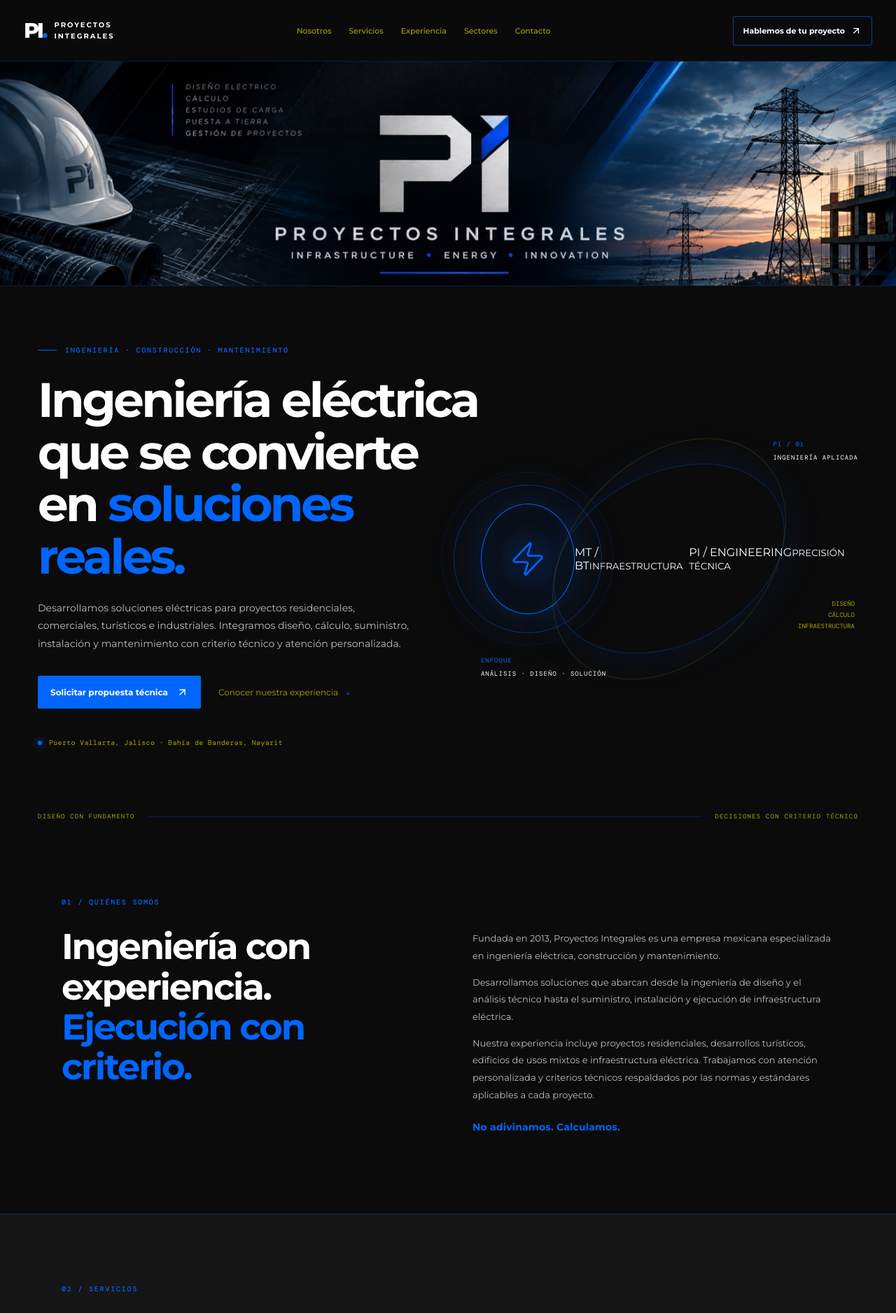
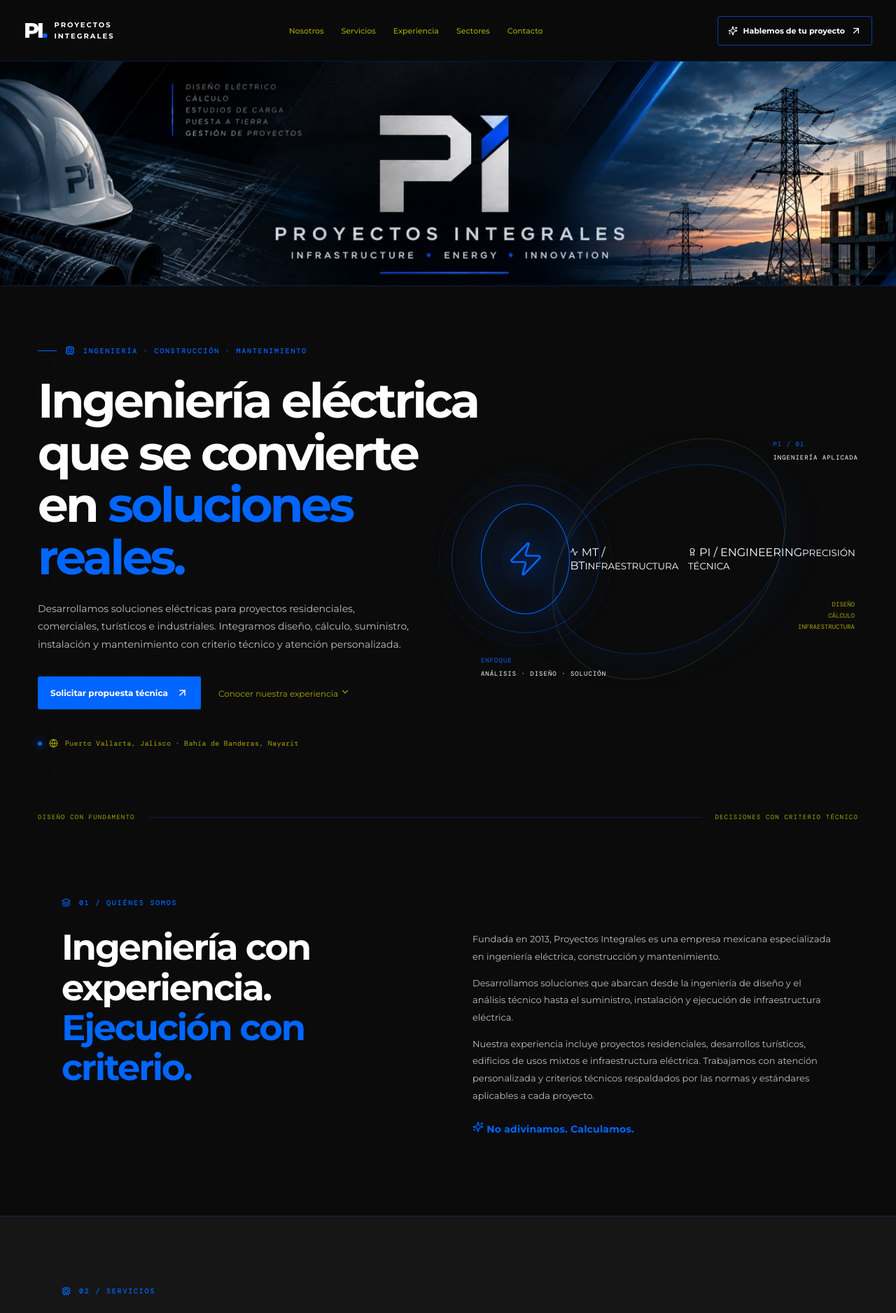
Before and after one commit to aegistechmx/proyectos-integrales-web, a React (Vite) app: page / in a window 1280 px wide. Shown: the top 1877 px of the page at 70% size. Built offline with nearby package versions, Linux system fonts and the light colour scheme.

Commit message:
Enhance UI with new icons and interactive elements
Updated icons and classes for various elements, enhancing visual feedback and interactivity. Adjusted section headings and improved accessibility with ARIA labels.

```diff
--- a/src/main.jsx
+++ b/src/main.jsx
@@ -3,7 +3,8 @@ import { createRoot } from "react-dom/client";
 import {
   ArrowUpRight, Zap, DraftingCompass, Cable, ShieldCheck,
   ClipboardCheck, Building2, Hotel, Factory, HardHat,
-  Mail, Phone, MapPin, Menu, X, CheckCircle2
+  Mail, Phone, MapPin, Menu, X, CheckCircle2, Cpu, Activity,
+  Globe, Award, Sparkles, Layers, ChevronDown
 } from "lucide-react";
 import "./styles.css";
 
@@ -141,7 +142,6 @@ function App() {
 
   const closeMenu = () => setMenuOpen(false);
 
-  // Animaciones de entrada al desplazarse por la página
   useEffect(() => {
     const selectors = [
       ".intro",
@@ -229,14 +229,14 @@ function App() {
           <a href="#contacto" onClick={closeMenu}>Contacto</a>
         </nav>
 
-        <a className="nav-cta" href="#contacto">
-          Hablemos de tu proyecto <ArrowUpRight size={16} />
+        <a className="nav-cta button-glow" href="#contacto">
+          <Sparkles size={14} className="icon-pulse" /> Hablemos de tu proyecto <ArrowUpRight size={16} />
         </a>
       </header>
 
       <main>
 
-        {/* IDENTIDAD VISUAL */}
+        {/* BANNER VISUAL */}
         <section
           className="brand-banner"
           aria-label="Identidad visual de Proyectos Integrales"
@@ -255,7 +255,7 @@ function App() {
           <div className="hero-copy">
             <div className="eyebrow">
               <span className="eyebrow-line" />
-              INGENIERÍA · CONSTRUCCIÓN · MANTENIMIENTO
+              <Cpu size={14} className="icon-spin-slow" /> INGENIERÍA · CONSTRUCCIÓN · MANTENIMIENTO
             </div>
 
             <h1>
@@ -271,23 +271,23 @@ function App() {
             </p>
 
             <div className="hero-actions">
-              <a className="button button-primary" href="#contacto">
+              <a className="button button-primary button-glow" href="#contacto">
                 Solicitar propuesta técnica
                 <ArrowUpRight size={17} />
               </a>
 
               <a className="text-link" href="#experiencia">
-                Conocer nuestra experiencia <span>↓</span>
+                Conocer nuestra experiencia <ChevronDown size={14} className="icon-bounce" />
               </a>
             </div>
 
             <div className="hero-note">
               <span className="status-dot" />
-              Puerto Vallarta, Jalisco · Bahía de Banderas, Nayarit
+              <Globe size={13} /> Puerto Vallarta, Jalisco · Bahía de Banderas, Nayarit
             </div>
           </div>
 
-          {/* GRÁFICO TÉCNICO ANIMADO */}
+          {/* GRÁFICO TÉCNICO INTERACTIVO / ANIMADO */}
           <div
             className="hero-visual"
             aria-label="Gráfico técnico de ingeniería eléctrica"
@@ -298,18 +298,18 @@ function App() {
             <div className="visual-crosshair" />
 
             <div className="visual-core">
-              <Zap size={54} strokeWidth={1.2} />
+              <Zap size={54} strokeWidth={1.2} className="icon-pulse-fast" />
             </div>
 
             <div className="visual-pulse" />
 
             <div className="visual-chip chip-left">
-              MT / BT
+              <Activity size={12} className="icon-pulse" /> MT / BT
               <small>INFRAESTRUCTURA</small>
             </div>
 
             <div className="visual-chip chip-right">
-              PI / ENGINEERING
+              <Award size={12} /> PI / ENGINEERING
               <small>PRECISIÓN TÉCNICA</small>
             </div>
 
@@ -339,7 +339,9 @@ function App() {
 
         {/* NOSOTROS */}
         <section className="intro section-wrap" id="nosotros">
-          <div className="section-kicker">01 / QUIÉNES SOMOS</div>
+          <div className="section-kicker">
+            <Layers size={13} /> 01 / QUIÉNES SOMOS
+          </div>
 
           <div className="intro-content">
             <h2>
@@ -369,7 +371,7 @@ function App() {
               </p>
 
               <div className="signature">
-                No adivinamos. Calculamos.
+                <Sparkles size={16} /> No adivinamos. Calculamos.
               </div>
             </div>
           </div>
@@ -381,7 +383,9 @@ function App() {
 
             <div className="section-heading">
               <div>
-                <div className="section-kicker">02 / SERVICIOS</div>
+                <div className="section-kicker">
+                  <Cpu size={13} /> 02 / SERVICIOS
+                </div>
                 <h2>
                   Soluciones eléctricas.<br />
                   <span>De la ingeniería a la ejecución.</span>
@@ -403,10 +407,10 @@ function App() {
                 lead,
                 items
               }) => (
-                <article className="service-card" key={number}>
+                <article className="service-card interactive-card" key={number}>
                   <div className="service-top">
                     <span>{number}</span>
-                    <Icon size={25} strokeWidth={1.5} />
+                    <Icon size={26} strokeWidth={1.5} className="card-icon" />
                   </div>
 
                   <h3>{title}</h3>
@@ -431,7 +435,7 @@ function App() {
             </div>
 
             <div className="service-note">
-              <Zap size={17} />
+              <Zap size={17} className="icon-pulse" />
               Especial atención a infraestructura de media tensión,
               subestaciones y transformadores.
             </div>
@@ -444,7 +448,9 @@ function App() {
 
           <div className="section-heading experience-heading">
             <div>
-              <div className="section-kicker">03 / EXPERIENCIA</div>
+              <div className="section-kicker">
+                <Award size={13} /> 03 / EXPERIENCIA
+              </div>
               <h2>
                 Experiencia que respalda<br />
                 <span>cada proyecto.</span>
@@ -460,7 +466,7 @@ function App() {
 
           <div className="project-grid">
             {projects.map((project) => (
-              <article className="project-card" key={project.number}>
+              <article className="project-card interactive-card" key={project.number}>
 
                 <div className="project-number">
                   {project.number}
@@ -506,7 +512,7 @@ function App() {
             <div className="section-heading">
               <div>
                 <div className="section-kicker">
-                  04 / SECTORES QUE ATENDEMOS
+                  <Globe size={13} /> 04 / SECTORES QUE ATENDEMOS
                 </div>
 
                 <h2>
@@ -529,11 +535,11 @@ function App() {
                 title,
                 description
               }) => (
-                <article className="sector-card" key={number}>
+                <article className="sector-card interactive-card" key={number}>
 
                   <div className="sector-top">
                     <span>{number}</span>
-                    <Icon size={24} strokeWidth={1.5} />
+                    <Icon size={24} strokeWidth={1.5} className="card-icon" />
                   </div>
 
                   <h3>{title}</h3>
@@ -549,7 +555,9 @@ function App() {
         {/* FILOSOFÍA */}
         <section className="method section-wrap" id="enfoque">
 
-          <div className="section-kicker">05 / NUESTRA FILOSOFÍA</div>
+          <div className="section-kicker">
+            <Activity size={13} /> 05 / NUESTRA FILOSOFÍA
+          </div>
 
           <div className="method-grid">
             <div>
@@ -609,7 +617,9 @@ function App() {
           <div className="cta-glow" />
 
           <div className="section-wrap cta-content">
-            <div className="section-kicker">06 / CONTACTO</div>
+            <div className="section-kicker">
+              <Mail size={13} /> 06 / CONTACTO
+            </div>
 
             <h2>
               Hablemos de tu<br />
@@ -623,7 +633,7 @@ function App() {
             </p>
 
             <a
-              className="button button-primary"
+              className="button button-primary button-glow"
               href="mailto:proyectosintegralespv@gmail.com?subject=Solicitud%20de%20propuesta%20t%C3%A9cnica%20-%20Proyectos%20Integrales"
             >
               Solicitar propuesta técnica
```
